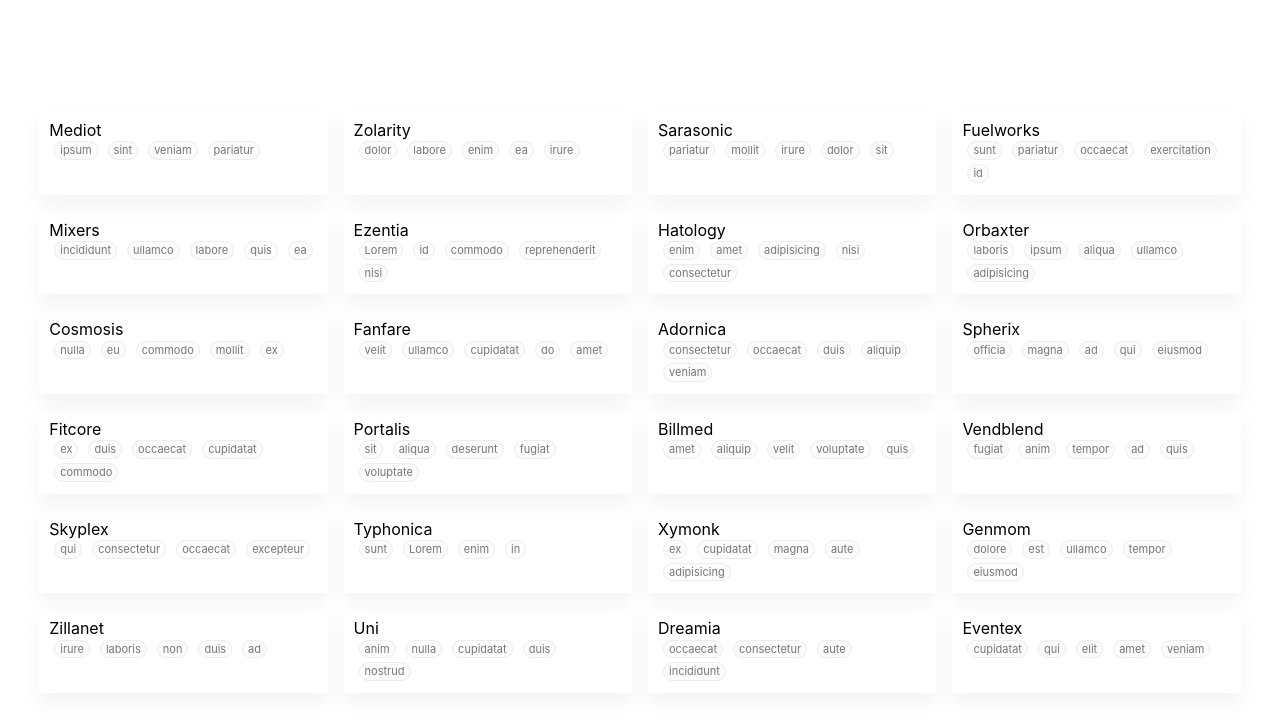
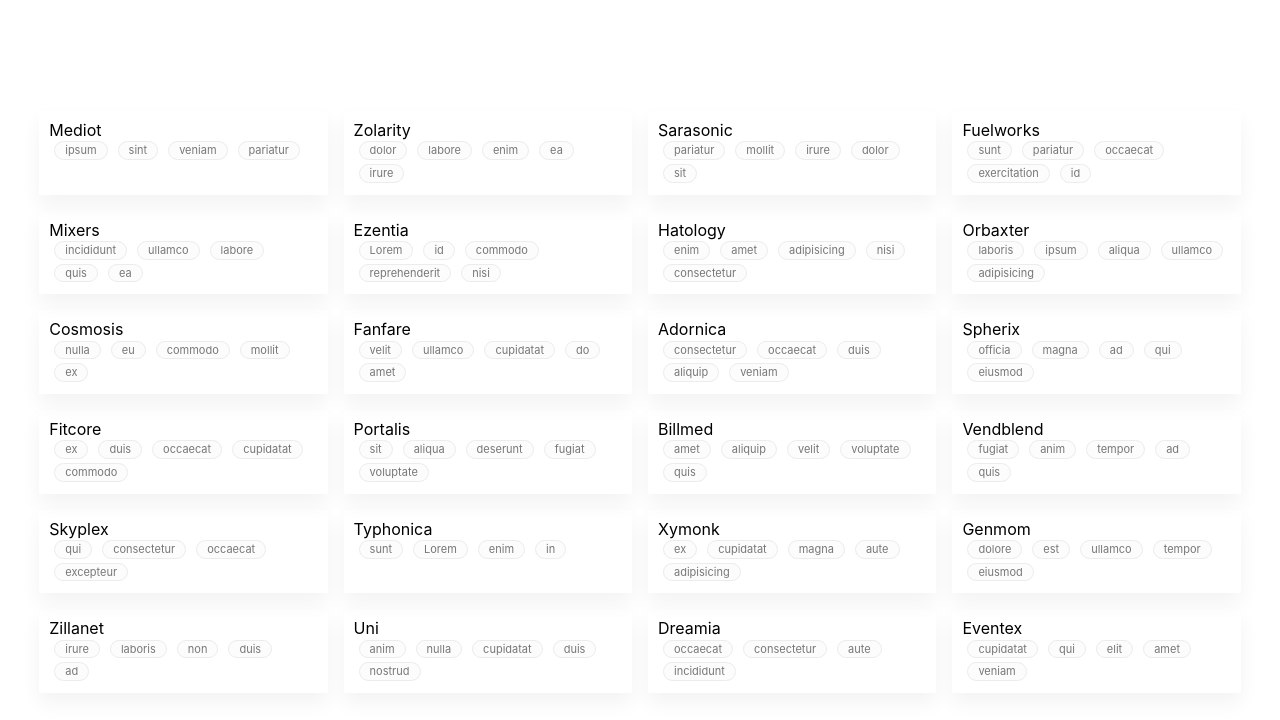
Before and after one commit to yass09/cardsearch-test, a React app: page / in a window 1280 px wide. Shown: the top 720 px of the page. Built offline with nearby package versions, Linux system fonts and the light colour scheme.

Commit message:
edited tag padding

```diff
--- a/src/components/presentational/Tag/TagWrapper.js
+++ b/src/components/presentational/Tag/TagWrapper.js
@@ -9,7 +9,7 @@ const TagWrapper = styled.li`
   font-size: 11px;
   justify-content: center;
   margin: 2px 5px;
-  padding: 2px 5px;
+  padding: 2px 10px;
 `;
 
 export default TagWrapper;
```
